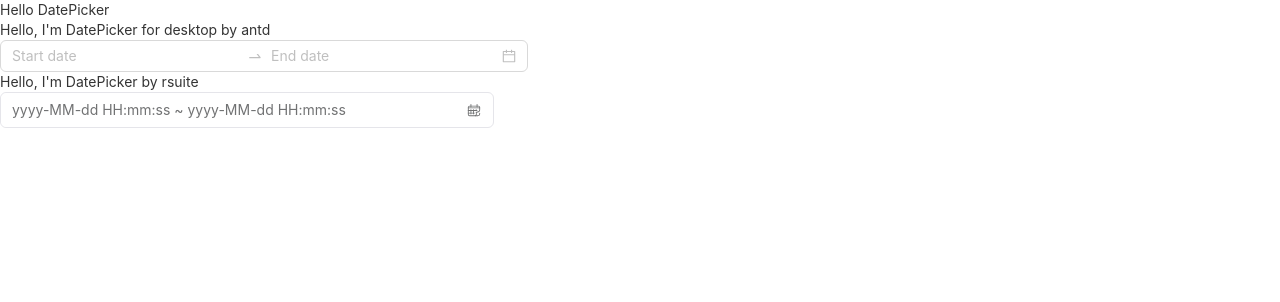
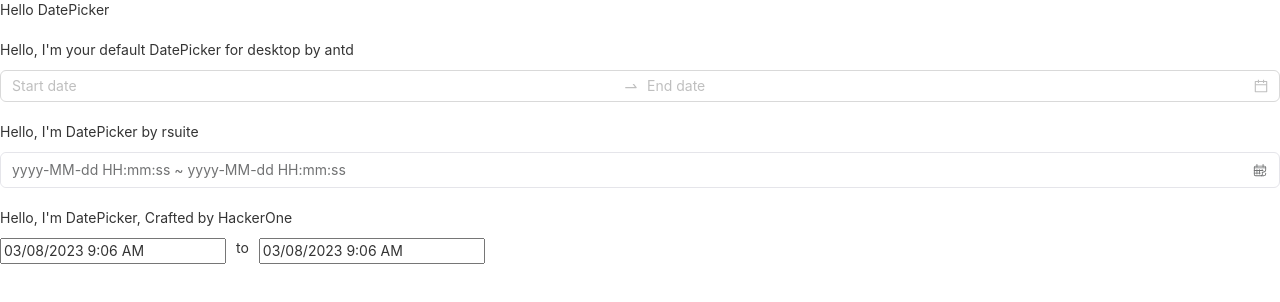
Before and after one commit to DarinaSavytska/datePickers, a React (Create React App) app: page / in a window 1280 px wide. Shown: the top 302 px of the page. Built offline with nearby package versions, Linux system fonts and the light colour scheme.

Commit message:
Add new datepicker

```diff
--- a/package.json
+++ b/package.json
@@ -1,6 +1,6 @@
 {
   "name": "datepickers",
-  "version": "0.1.2",
+  "version": "0.1.3",
   "private": true,
   "homepage": "https://DarinaSavytska.github.io/datePickers/",
   "dependencies": {
@@ -14,7 +14,7 @@
     "moment": "^2.29.4",
     "node-sass": "^8.0.0",
     "react": "^18.2.0",
-    "react-datetime-range-super-picker": "^1.14.1",
+    "react-datepicker": "^4.10.0",
     "react-dom": "^18.2.0",
     "react-scripts": "5.0.1",
     "rsuite": "^5.28.1",
--- a/src/DatePickers.tsx
+++ b/src/DatePickers.tsx
@@ -1,21 +1,30 @@
-import React from 'react';
+import React, { useState } from 'react';
 import { DatePicker as antdDatePicker } from 'antd';
+
 import { DateRangePicker } from 'rsuite';
 import 'rsuite/dist/rsuite.css';
 import './styles.scss';
 
+import DatePicker from 'react-datepicker';
+import 'react-datepicker/dist/react-datepicker.css';
+
 const { RangePicker } = antdDatePicker;
 
 const DatePickers: React.FC = () => {
+  const [startDate, setStartDate] = useState(new Date());
+  const [endDate, setEndDate] = useState(new Date());
   return (
-    <div>
+    <div style={{ display: 'flex', flexDirection: 'column', gap: '20px' }}>
       <p>Hello DatePicker</p>
-      <div>
-        <p>Hello, I'm DatePicker for desktop by antd</p>
+
+      <div style={{ display: 'flex', flexDirection: 'column', gap: '10px' }}>
+        <p>Hello, I'm your default DatePicker for desktop by antd</p>
         <RangePicker showTime />
       </div>
-      <div>
+
+      <div style={{ display: 'flex', flexDirection: 'column', gap: '10px' }}>
         <p>Hello, I'm DatePicker by rsuite</p>
+        {/* https://rsuitejs.com/components/date-range-picker/ */}
         <DateRangePicker
           showMeridian
           format='yyyy-MM-dd HH:mm:ss'
@@ -25,6 +34,35 @@
           ]}
         />
       </div>
+
+      <div style={{ display: 'flex', flexDirection: 'column', gap: '10px' }}>
+        <p>Hello, I'm DatePicker, Crafted by HackerOne</p>
+        {/* https://reactdatepicker.com/ */}
+        <div style={{ display: 'flex', gap: '10px' }}>
+          <DatePicker
+            selected={startDate}
+            onChange={date => setStartDate(date)}
+            timeInputLabel='Time:'
+            dateFormat='MM/dd/yyyy h:mm aa'
+            showTimeInput
+            startDate={startDate}
+            endDate={endDate}
+            selectsStart
+          />
+          <p>to</p>
+          <DatePicker
+            selected={endDate}
+            onChange={date => setEndDate(date)}
+            timeInputLabel='Time:'
+            dateFormat='MM/dd/yyyy h:mm aa'
+            showTimeInput
+            selectsEnd
+            startDate={startDate}
+            endDate={endDate}
+            minDate={startDate}
+          />
+        </div>
+      </div>
     </div>
   );
 };
--- a/tsconfig.json
+++ b/tsconfig.json
@@ -21,6 +21,7 @@
     "noEmit": true,
     "baseUrl": "./src",
     "types": ["jest"],
+    "noImplicitAny": false,
   },
   "include": [
     "src"
```
Also changed, not shown: 1 other file (tests, documents, lock files or other folders).
